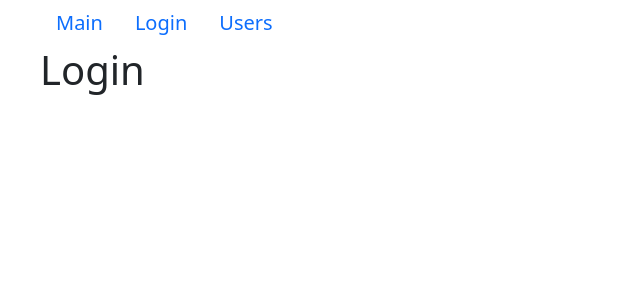
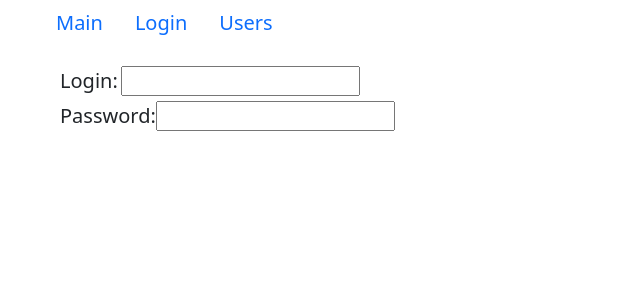
Before and after one commit to ZagSerSan/CP_fast-company, a React (Create React App) app: page /Login in a window 1280 px wide. Shown: the top 300 px of the page, without its empty margins (0-640 px from the left). Built offline with nearby package versions, Linux system fonts and the light colour scheme.

Commit message:
bugfix for userDelete and th sort

```diff
--- a/src/app/components/table.jsx
+++ b/src/app/components/table.jsx
@@ -8,8 +8,9 @@ import Bookmark from './qualitie'
 const Table = ({
   users,
   sortSettings,
-  onSetSortSettings,
-  toggleBookMark
+  setSortSettings,
+  toggleBookMark,
+  handleDelete
 }) => {
   const [thState, setThState] = useState({
     name: { name: 'Имя', path: 'name'},
@@ -32,7 +33,7 @@ const Table = ({
 
   return (
     <table className="table">
-      <TableHeader {...{sortSettings,onSetSortSettings,thState,setThState}}/>
+      <TableHeader {...{sortSettings,setSortSettings,thState,setThState}}/>
       <TableBody {...{data: users, thState}} />
     </table>
   )
@@ -41,8 +42,9 @@ const Table = ({
 Table.propTypes = {
   users: PropTypes.oneOfType([PropTypes.array,PropTypes.object]),
   sortSettings: PropTypes.object.isRequired,
-  onSetSortSettings: PropTypes.func.isRequired,
+  setSortSettings: PropTypes.func.isRequired,
   toggleBookMark: PropTypes.func.isRequired,
+  handleDelete: PropTypes.func.isRequired
 }
 
 export default Table
--- a/src/app/components/tableHeader.jsx
+++ b/src/app/components/tableHeader.jsx
@@ -4,17 +4,17 @@ import IconSVG from './iconSVG'
 
 const TableHeader = ({
   sortSettings,
-  setThState,
+  setSortSettings,
   thState,
 }) => {
-
+  // sortSettings, setSortSettings
   const handleSort = (itemSortKey) => {
     // измен сорт кликом по активному элем (тот самый)
     if (sortSettings.iter === itemSortKey) {
-      setThState(prevState => ({...prevState, order: prevState.order==='asc'?'desc':'asc'}))
+      setSortSettings(prevState => ({...prevState, order: prevState.order==='asc'?'desc':'asc'}))
     } else {
       // измен сорт кликом по НЕактивному элем (НЕ тот самый)
-      setThState({iter: itemSortKey, order: 'asc'})
+      setSortSettings({iter: itemSortKey, order: 'asc'})
     }
   }
 
@@ -40,7 +40,7 @@ const TableHeader = ({
 
 TableHeader.propTypes = {
   sortSettings: PropTypes.object.isRequired,
-  setThState: PropTypes.func.isRequired,
+  setSortSettings: PropTypes.func.isRequired,
   thState: PropTypes.object.isRequired,
 }
 
--- a/src/app/components/users.jsx
+++ b/src/app/components/users.jsx
@@ -116,10 +116,11 @@ const Users = () => {
           <SearchStatus count={count} />
           {count > 0 &&
             <UsersTable
-              toggleBookMark={toggleBookMark}
               users={userCrop}
               sortSettings={sortSettings}
-              onSetSortSettings={setSortSettings}
+              setSortSettings={setSortSettings}
+              toggleBookMark={toggleBookMark}
+              handleDelete={handleDelete}
             />}
           <Pagination
             itemsCount={count}
--- a/src/app/components/usersTable.jsx
+++ b/src/app/components/usersTable.jsx
@@ -5,20 +5,22 @@ import Table from './table'
 const UsersTable = ({
   users,
   sortSettings,
-  onSetSortSettings,
-  toggleBookMark
+  setSortSettings,
+  toggleBookMark,
+  handleDelete
 }) => {
 
   return (<>
-    <Table {...{sortSettings,onSetSortSettings,users,toggleBookMark}}/>
+    <Table {...{sortSettings,setSortSettings,users,toggleBookMark,handleDelete}}/>
   </>)
 }
 
 UsersTable.propTypes = {
   users: PropTypes.oneOfType([PropTypes.array,PropTypes.object]),
   sortSettings: PropTypes.object.isRequired,
-  onSetSortSettings: PropTypes.func.isRequired,
-  toggleBookMark: PropTypes.func.isRequired
+  setSortSettings: PropTypes.func.isRequired,
+  toggleBookMark: PropTypes.func.isRequired,
+  handleDelete: PropTypes.func.isRequired
 }
 
 export default UsersTable
--- /dev/null
+++ b/src/app/layouts/login.css
@@ -0,0 +1,13 @@
+.form {
+  padding: 20px;
+}
+.form-row {
+  display: flex;
+  justify-content: space-between;
+  max-width: 300px;
+  margin-bottom: 5px;
+}
+
+.form-row label {
+  font-size: 20px;
+}
--- a/src/app/layouts/login.jsx
+++ b/src/app/layouts/login.jsx
@@ -1,8 +1,18 @@
 import React from 'react'
+import './login.css'
 
 const Login = () => {
   return (
-    <h1>Login</h1>
+    <form className='form' action="">
+      <div className='form-row'>
+        <label htmlFor='login'>Login:</label>
+        <input type="text" id='login'/>
+      </div>
+      <div className='form-row'>
+        <label htmlFor='password'>Password:</label>
+        <input type="password" id='password'/>
+      </div>
+    </form>
    )
 }
 
```
